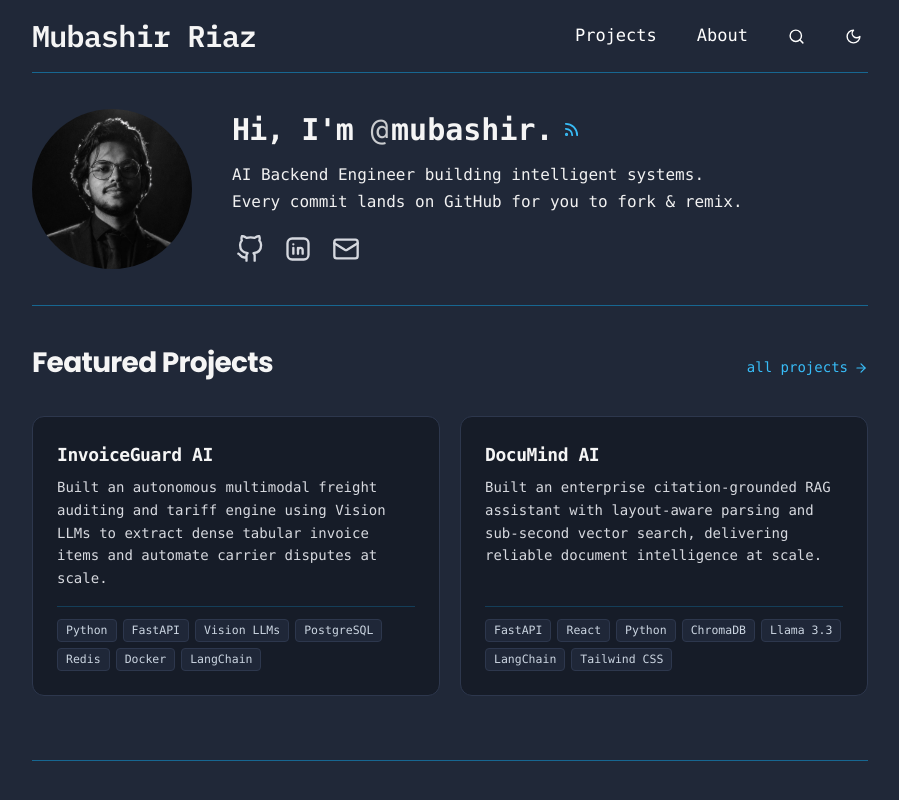
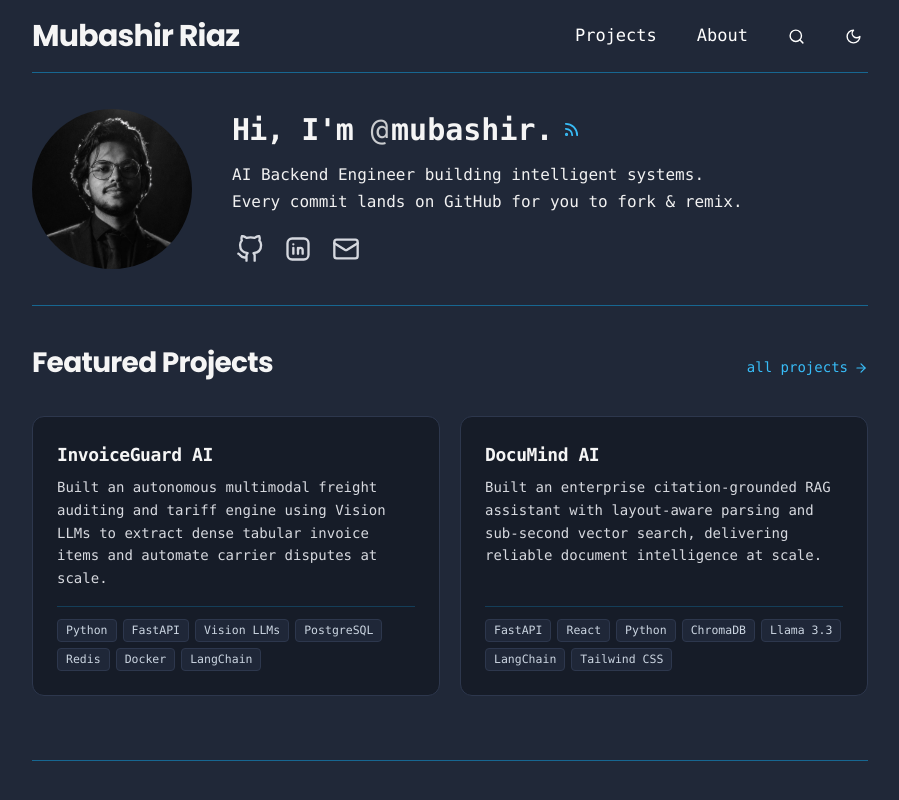
Before and after one commit to mubashir-riaz/portfolio, a React (Vite) app: page / in a window 1280 px wide. Shown: the top 800 px of the page, without its empty margins (190-1089 px from the left). Built offline with nearby package versions, Linux system fonts and the light colour scheme.

Commit message:
style: apply poppins bold font to navbar brand heading

```diff
--- a/Portfolio.jsx
+++ b/Portfolio.jsx
@@ -519,8 +519,7 @@ export default function Portfolio() {
           {/* Brand / Logo */}
           <button
             onClick={handleGoHome}
-            style={{ fontFamily: "'IBM Plex Mono', monospace" }}
-            className={`font-mono text-[20px] sm:text-[28px] md:text-[30px] font-semibold tracking-tight ${themeClasses.navLogo} transition-colors leading-none text-left cursor-pointer`}
+            className={`font-heading text-[20px] sm:text-[28px] md:text-[30px] font-bold tracking-tight ${themeClasses.navLogo} transition-colors leading-none text-left cursor-pointer`}
           >
             {PROFILE.name}
           </button>
```
